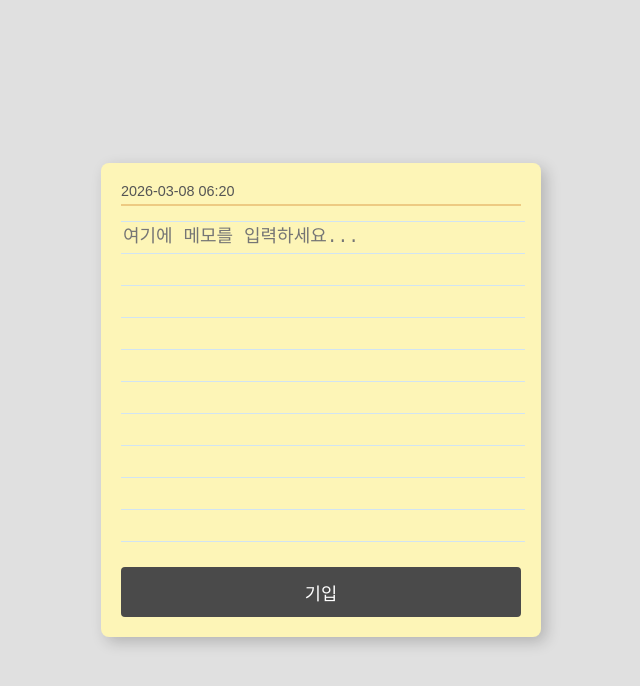
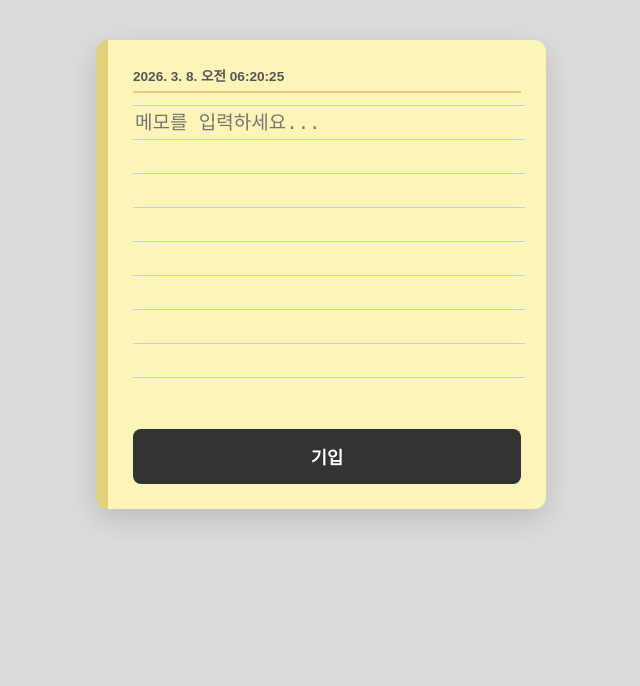
Before and after one commit to mistpax-svg/neo-memos, a plain HTML site: page index.html in a window 1280 px wide. Shown: the whole page, without its empty margins (319-959 px from the left). Drawn offline with Linux system fonts and the light colour scheme.

Commit message:
Add files via upload

```diff
--- a/index.html
+++ b/index.html
@@ -2,49 +2,66 @@
 <html lang="ko">
 <head>
     <meta charset="UTF-8">
-    <meta name="viewport" content="width=device-width, initial-scale=1.0">
-    <title>아날로그 메모장</title>
+    <meta name="viewport" content="width=device-width, initial-scale=1.0, maximum-scale=1.0, user-scalable=no">
+    <title>NEO MEMO</title>
+
+    <link rel="apple-touch-icon" href="https://via.placeholder.com/1024x1024.png?text=MEMO">
+    <link rel="icon" type="image/png" href="https://via.placeholder.com/192x192.png?text=MEMO">
+
+    <meta name="apple-mobile-web-app-capable" content="yes">
+    <meta name="apple-mobile-web-app-status-bar-style" content="black-translucent">
+    <meta name="apple-mobile-web-app-title" content="NEO MEMO">
+
     <style>
         :root {
             --notebook-yellow: #fdf5b7;
-            --stripe-blue: #d1e4f3;
-            --line-height: 32px; /* 포켓 수첩 적정 높이 */
+            --stripe-blue: #b9d5ec;
+            --line-height: 34px;
+            --accent-gold: #e2d17c;
+        }
+
+        /* 배경 및 수첩 디자인 (이전과 동일하게 유지하여 일관성 부여) */
+        html, body {
+            width: 100%;
+            height: 100%;
+            margin: 0;
+            padding: 0;
+            background-color: #dcdcdc;
+            display: flex;
+            justify-content: center;
         }
 
         body {
-            background-color: #e0e0e0;
-            display: flex;
-            justify-content: center;
-            align-items: center;
-            min-height: 100vh;
-            margin: 0;
-            font-family: 'Malgun Gothic', sans-serif;
+            align-items: flex-start;
+            padding-top: 40px;
+            font-family: 'Apple SD Gothic Neo', 'Malgun Gothic', sans-serif;
         }
 
-        /* 수첩 컨테이너 */
         .notebook {
-            width: 90%;
-            max-width: 400px;
+            width: 92%;
+            max-width: 450px;
             background-color: var(--notebook-yellow);
-            box-shadow: 5px 5px 15px rgba(0,0,0,0.2);
-            border-radius: 8px;
-            padding: 20px;
-            position: relative;
+            box-shadow: 0 10px 30px rgba(0,0,0,0.15);
+            border-radius: 12px;
+            padding: 25px;
+            border-left: 12px solid var(--accent-gold);
+            box-sizing: border-box;
+            display: flex;
+            flex-direction: column;
         }
 
-        /* 날짜 및 시간 표시 */
         .header-info {
-            font-size: 0.9rem;
+            font-size: 0.85rem;
             color: #555;
-            margin-bottom: 10px;
+            margin-bottom: 12px;
             border-bottom: 2px solid #edca82;
-            padding-bottom: 5px;
+            padding-bottom: 6px;
+            font-weight: 600;
         }
 
-        /* 줄무늬 메모 영역 */
         .memo-area {
             width: 100%;
-            height: 320px;
+            height: 300px;
             background-image: linear-gradient(var(--stripe-blue) 1px, transparent 1px);
             background-size: 100% var(--line-height);
             line-height: var(--line-height);
@@ -52,86 +69,76 @@
             outline: none;
             resize: none;
             background-color: transparent;
-            font-size: 18px;
+            font-size: 19px;
             color: #333;
             overflow-y: auto;
-            /* 글자를 선 위에 맞추기 위한 패딩 조정 */
-            padding-top: 0px;
-            margin-top: 5px;
+            spellcheck: false;
         }
 
-        /* 기입 버튼 */
         .save-btn {
-            display: block;
             width: 100%;
-            height: 50px;
+            height: 55px;
             margin-top: 20px;
-            background-color: #4a4a4a;
+            background-color: #333333;
             color: white;
             border: none;
-            border-radius: 4px;
+            border-radius: 8px;
             font-size: 1.1rem;
+            font-weight: bold;
             cursor: pointer;
-            transition: background 0.3s;
-        }
-
-        .save-btn:hover {
-            background-color: #222;
         }
     </style>
 </head>
 <body>
 
 <div class="notebook">
-    <div class="header-info" id="current-time">
-        </div>
-
-    <textarea class="memo-area" id="memo-input" placeholder="여기에 메모를 입력하세요..."></textarea>
-
+    <div class="header-info" id="current-time"></div>
+    <textarea class="memo-area" id="memo-input" placeholder="메모를 입력하세요..." spellcheck="false"></textarea>
     <button class="save-btn" onclick="saveMemo()">기입</button>
 </div>
 
 <script>
-    // 1. 현재 날짜와 시간 표시 기능
     function updateDateTime() {
         const now = new Date();
-        const year = now.getFullYear();
-        const month = String(now.getMonth() + 1).padStart(2, '0');
-        const date = String(now.getDate()).padStart(2, '0');
-        const hours = String(now.getHours()).padStart(2, '0');
-        const minutes = String(now.getMinutes()).padStart(2, '0');
-
-        const displayString = `${year}-${month}-${date} ${hours}:${minutes}`;
-        document.getElementById('current-time').innerText = displayString;
+        const options = {
+            year: 'numeric', month: 'numeric', day: 'numeric',
+            hour: '2-digit', minute: '2-digit', second: '2-digit',
+            hour12: true
+        };
+        document.getElementById('current-time').innerText = now.toLocaleString('ko-KR', options);
     }
 
-    // 2. 메모 저장 기능
     function saveMemo() {
         const content = document.getElementById('memo-input').value;
         const timeInfo = document.getElementById('current-time').innerText;
+        const btn = document.querySelector('.save-btn');
 
         if (!content.trim()) {
             alert("내용을 입력해 주세요!");
             return;
         }
 
-        // 전체 텍스트 구성
-        const fullMemo = `[${timeInfo}]\n${content}`;
+        btn.innerText = "전송 중...";
+        btn.disabled = true;
 
-        // 알림 및 저장 시뮬레이션
-        console.log("저장된 내용:", fullMemo);
-
-        // Google Keep은 직접 API를 제공하지 않으므로,
-        // 클립보드에 복사 후 Google Keep으로 이동하는 기능을 구현합니다.
-        navigator.clipboard.writeText(fullMemo).then(() => {
-            alert("메모가 복사되었습니다. Google Keep에 붙여넣으실 수 있습니다.");
-            window.open("https://keep.google.com/", "_blank");
-        });
+        google.script.run
+            .withSuccessHandler(function() {
+                alert("Gmail로 전송되었습니다!");
+                document.getElementById('memo-input').value = "";
+                btn.innerText = "기입";
+                btn.disabled = false;
+                updateDateTime();
+            })
+            .withFailureHandler(function(err) {
+                alert("전송 실패: " + err);
+                btn.innerText = "기입";
+                btn.disabled = false;
+            })
+            .sendMemoToGmail(content, timeInfo);
     }
 
-    // 실행 시 시간 업데이트
     updateDateTime();
+    setInterval(updateDateTime, 1000);
 </script>
-
 </body>
 </html>
```
